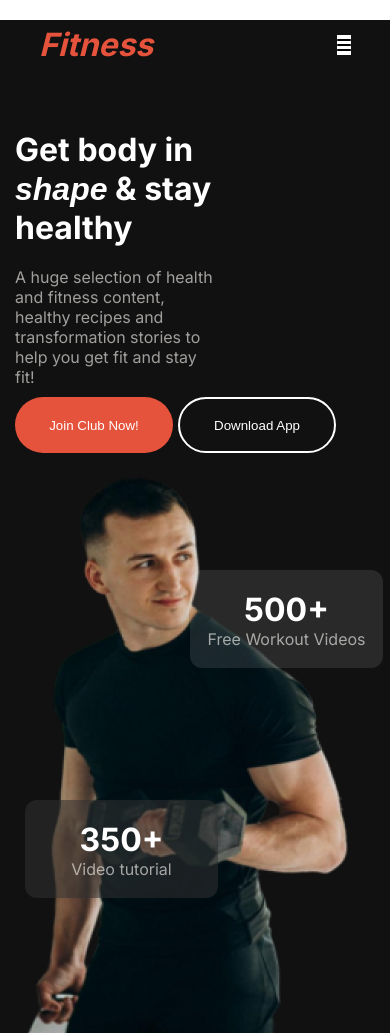
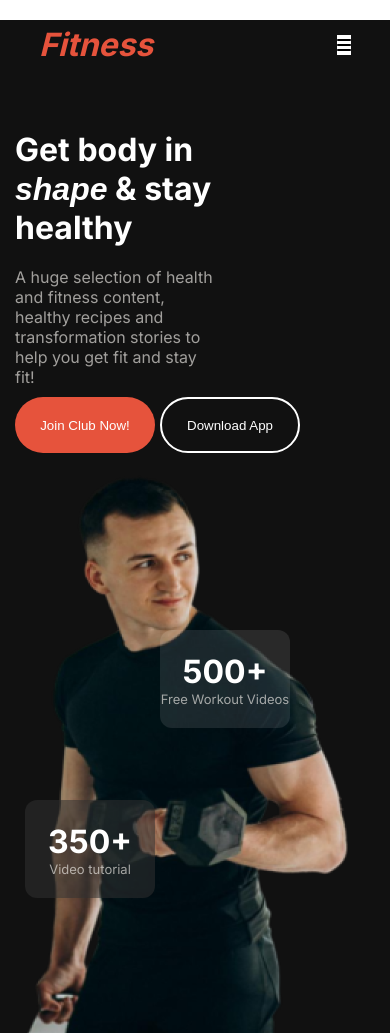
Before and after one commit to jishanprodhan12/b10-assingment-02, a plain HTML site: page index.html in a window 390 px wide. Drawn offline with Linux system fonts and the light colour scheme; a web font is replaced by a local one.

Commit message:
update header

```diff
--- a/index.html
+++ b/index.html
@@ -49,11 +49,11 @@
                     <img src="images/Images 2.png" alt="a man with dumbels">
                     <div class="five-hundred">
                         <h1 class="white">500+</h1>
-                        <p class="primary-color">Free Workout Videos</p>
+                        <p class="primary-color" style="font-size: small;">Free Workout Videos</p>
                     </div>
                     <div class="three-hundred">
                         <h1 class="white">350+</h1>
-                        <p class="primary-color">Video tutorial</p>
+                        <p class="primary-color" style="font-size: small;" >Video tutorial</p>
                     </div>
                 </div>
             </div>
--- a/style/responsive.css
+++ b/style/responsive.css
@@ -32,22 +32,28 @@
     }
     .btn-primary , .btn-download{
         margin-left: 0;
-        width: 158px;
+        width: 140px;
     }
+
     .banner-img > img{
+        /* width: 100%; */
         background-color: rgba(17, 17, 17, 1);
        }
     .five-hundred{
         /* top: 136%;
         left: 50%; */
-        top: 570px ;
-        left: 190px;
+        top: 630px ;
+        left: 160px;
+        width: 130px;
+        height: 98px;
     }
     .three-hundred{
         /* top: 170%;
         left: 15px; */
         top:800px;
         left: 25px;
+        width: 130px;
+         height: 98px;
     }
     /* banner section end  */
 
```
